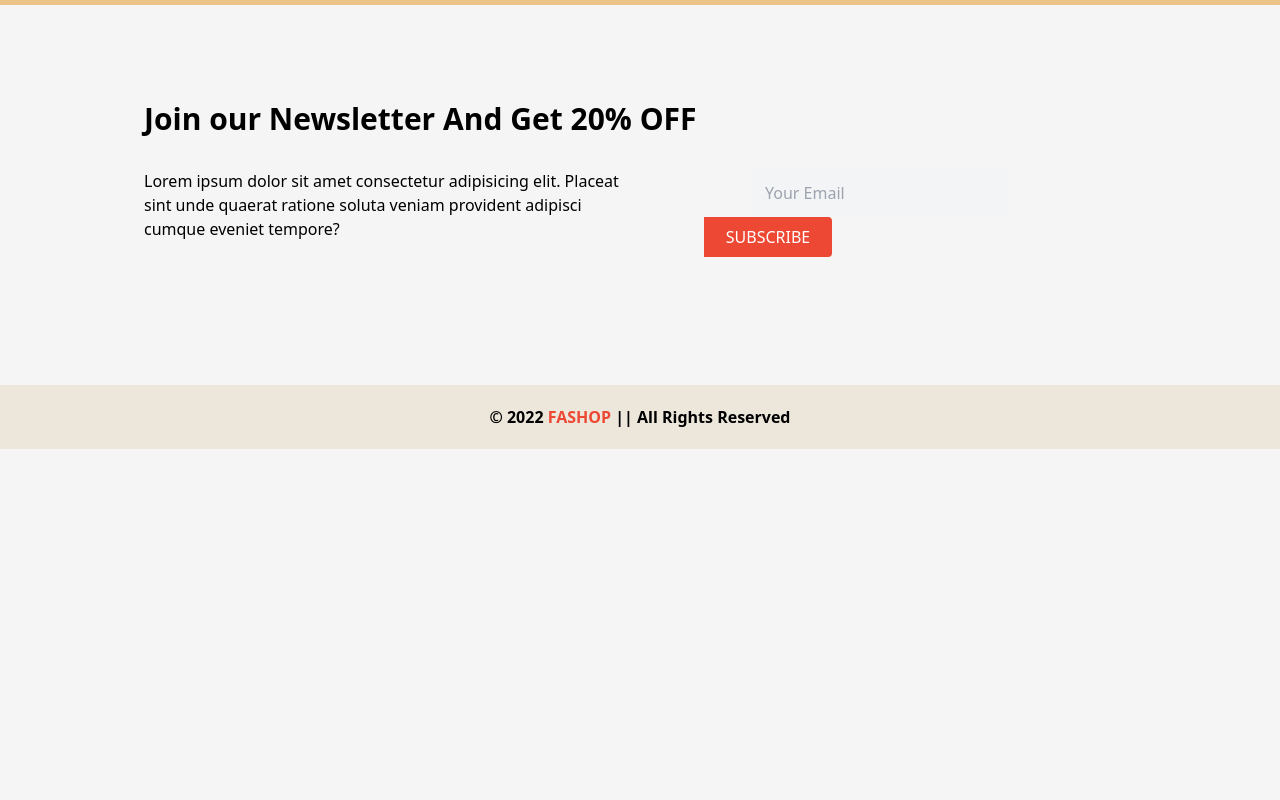
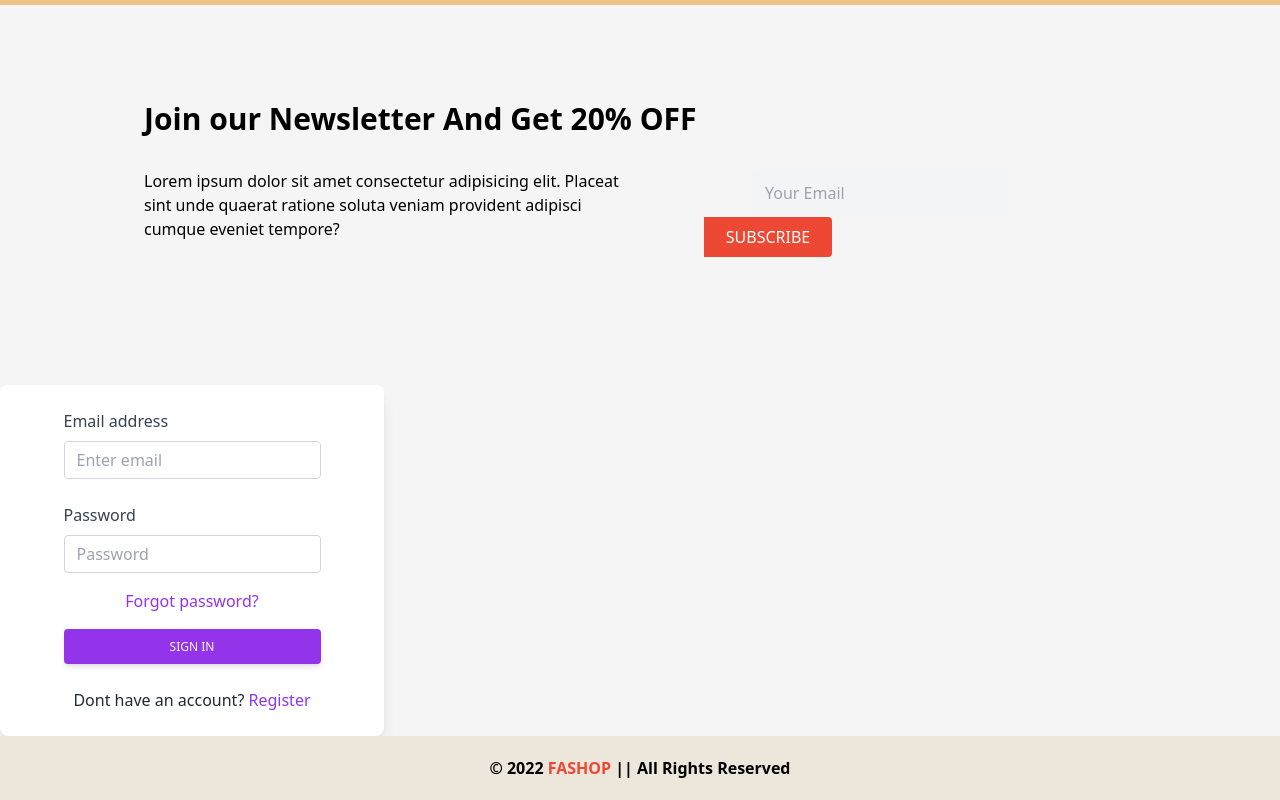
Before and after one commit to johntarus/ecommerce, a React (Create React App) app: page / in a window 1280 px wide. Shown: the part 2532-3332 px from the top of the page. Before the commit the page ends 2981 px from the top, so only its background shows below. Built offline with nearby package versions, Linux system fonts and the light colour scheme.

Commit message:
form layout

```diff
--- /dev/null
+++ b/src/components/signup/SignUp.js
@@ -0,0 +1,108 @@
+import React from "react";
+
+const SignUp = () => {
+  return (
+    <div className="block justify-items-center align-items-center p-6 rounded-lg shadow-lg bg-white max-w-sm">
+      <form>
+        <div className="form-group mb-6">
+          <label
+            for="email"
+            className="form-label inline-block mb-2 text-gray-700"
+          >
+            Email address
+          </label>
+          <input
+            type="email"
+            className="form-control
+        block
+        w-full
+        px-3
+        py-1.5
+        text-base
+        font-normal
+        text-gray-700
+        bg-white bg-clip-padding
+        border border-solid border-gray-300
+        rounded
+        transition
+        ease-in-out
+        m-0
+        focus:text-gray-700 focus:bg-white focus:border-[#9333EA] focus:outline-none"
+            id="exampleInputEmail2"
+            aria-describedby="emailHelp"
+            placeholder="Enter email"
+          ></input>
+        </div>
+        <div className="form-group mb-4">
+          <label
+            for="exampleInputPassword2"
+            className="form-label inline-block mb-2 text-gray-700"
+          >
+            Password
+          </label>
+          <input
+            type="password"
+            className="form-control block
+        w-full
+        px-3
+        py-1.5
+        text-base
+        font-normal
+        text-gray-700
+        bg-white bg-clip-padding
+        border border-solid border-gray-300
+        rounded
+        transition
+        ease-in-out
+        m-0
+        focus:text-gray-700 focus:bg-white focus:border-[#9333EA] focus:outline-none"
+            id="exampleInputPassword2"
+            placeholder="Password"
+          ></input>
+        </div>
+        <div className="flex justify-center items-center mb-4">
+          <a
+            href="#!"
+            className="text-[#9333EA] hover:text-[#9333EA] focus:text-[#9333EA] transition duration-200 ease-in-out"
+          >
+            Forgot password?
+          </a>
+        </div>
+        <button
+          type="submit"
+          className="
+      w-full
+      px-6
+      py-2.5
+      bg-[#9333EA]
+      text-white
+      font-medium
+      text-xs
+      leading-tight
+      uppercase
+      rounded
+      shadow-md
+      hover:bg-[#9333EA] hover:shadow-lg
+      focus:bg-[#9333EA] focus:shadow-lg focus:outline-none focus:ring-0
+      active:bg-[#9333EA] active:shadow-lg
+      transition
+      duration-150
+      ease-in-out"
+        >
+          Sign in
+        </button>
+        <p className="text-gray-800 mt-6 text-center">
+          Dont have an account?{" "}
+          <a
+            href="#!"
+            className="text-[#9333EA] hover:text-[#9333EA] focus:text-[#9333EA] transition duration-200 ease-in-out"
+          >
+            Register
+          </a>
+        </p>
+      </form>
+    </div>
+  );
+};
+
+export default SignUp;
--- /dev/null
+++ b/src/firebase/firebase.js
@@ -0,0 +1,14 @@
+import firebase from "firebase";
+
+const firebaseConfig = {
+  apiKey: "AIzaSyB4YkEiZusCHc7kfiwqpyyj-Qo2a_S8SB0",
+  authDomain: "ecommerce-82675.firebaseapp.com",
+  projectId: "ecommerce-82675",
+  storageBucket: "ecommerce-82675.appspot.com",
+  messagingSenderId: "127261082331",
+  appId: "1:127261082331:web:e82930c36b9940f3b282fe",
+};
+
+const fire = firebase.initializeApp(firebaseConfig);
+
+export default fire;
--- a/src/pages/Home.js
+++ b/src/pages/Home.js
@@ -7,6 +7,7 @@ import Overview from "../components/Home/Overview";
 import Featured from "../components/Home/Featured";
 import History from "../components/Home/History";
 import Newsletter from "../components/Home/Newsletter";
+import SignUp from "../components/signup/SignUp";
 import Footer from "../components/Home/Footer";
 
 function FadeInWhenVisible({ children }) {
@@ -56,6 +57,9 @@ const Home = () => {
       <FadeInWhenVisible>
         <Newsletter />
       </FadeInWhenVisible>
+      <FadeInWhenVisible>
+        <SignUp />
+      </FadeInWhenVisible>
       <Footer />
     </>
   );
```
